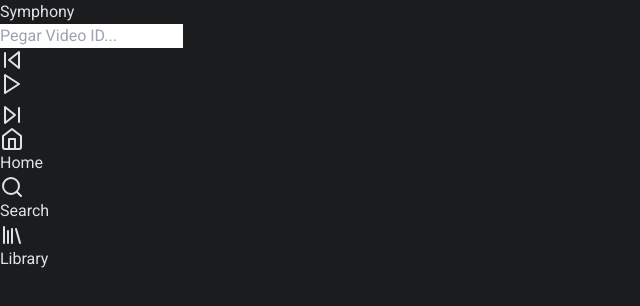
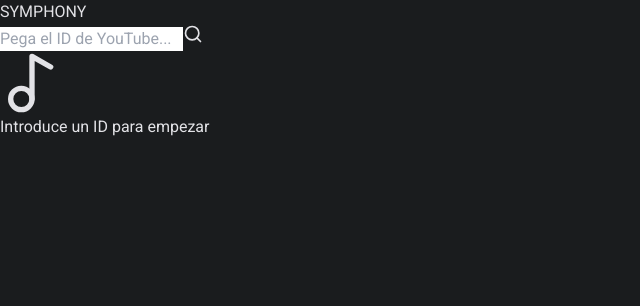
Before and after one commit to 3lprox/YouFuckYoutubeMusic, a React (Vite) app: page / in a window 1280 px wide. Shown: the top 306 px of the page, without its empty margins (0-640 px from the left). Built offline with nearby package versions, Linux system fonts and the light colour scheme; the HTML template or start-up script is replaced by a standard one.

Commit message:
Update App.tsx

```diff
--- a/src/App.tsx
+++ b/src/App.tsx
@@ -1,60 +1,152 @@
 import React, { useState, useRef, useEffect } from 'react';
-import { PlayerBar } from './components/PlayerBar';
-import { Navigation } from './components/Navigation';
-import { useDynamicTheme } from './hooks/useDynamicTheme';
+import { Play, Pause, SkipForward, SkipBack, Search, Music2, Volume2 } from 'lucide-react';
 
-export default function App() {
-  const [track, setTrack] = useState<any>(null);
+interface Track {
+  title: string;
+  artist: string;
+  thumbnail: string;
+  streamUrl: string;
+}
+
+function App() {
+  const [query, setQuery] = useState('');
+  const [currentTrack, setCurrentTrack] = useState<Track | null>(null);
   const [isPlaying, setIsPlaying] = useState(false);
-  const audioRef = useRef<HTMLAudioElement>(new Audio());
-  const { updateTheme } = useDynamicTheme();
+  const [loading, setLoading] = useState(false);
+  const [progress, setProgress] = useState(0);
+  const audioRef = useRef<HTMLAudioElement>(null);
 
-  const loadTrack = async (id: string) => {
-    const res = await fetch(`/api/fetch-track?videoId=${id}`);
-    const data = await res.json();
-    setTrack(data);
-    updateTheme(data.thumbnail);
+  const fetchTrack = async () => {
+    if (!query) return;
+    setLoading(true);
+    try {
+      const res = await fetch(`/api/fetch-track?videoId=${query}`);
+      const data = await res.json();
+      if (data.streamUrl) {
+        setCurrentTrack(data);
+        setIsPlaying(false); // Esperar a que el usuario pulse Play para cumplir con políticas de iOS
+      }
+    } catch (error) {
+      console.error("Error cargando Symphony:", error);
+    } finally {
+      setLoading(false);
+    }
+  };
 
-    audioRef.current.src = data.streamUrl;
-    audioRef.current.play();
-    setIsPlaying(true);
+  const togglePlay = () => {
+    if (audioRef.current) {
+      if (isPlaying) {
+        audioRef.current.pause();
+      } else {
+        // En iOS/Android, play() devuelve una promesa que debe ser manejada
+        const playPromise = audioRef.current.play();
+        if (playPromise !== undefined) {
+          playPromise.catch(error => {
+            console.log("Reproducción bloqueada por el navegador:", error);
+          });
+        }
+      }
+      setIsPlaying(!isPlaying);
+    }
+  };
 
-    // SponsorBlock Logic
-    const sRes = await fetch(`/api/sponsor-block?videoId=${id}`);
-    const segments = await sRes.json();
-    audioRef.current.ontimeupdate = () => {
-      segments.forEach((s: any) => {
-        if (audioRef.current.currentTime >= s.segment[0] && audioRef.current.currentTime < s.segment[1]) {
-          audioRef.current.currentTime = s.segment[1];
-        }
-      });
-    };
+  const handleTimeUpdate = () => {
+    if (audioRef.current) {
+      const progress = (audioRef.current.currentTime / audioRef.current.duration) * 100;
+      setProgress(progress || 0);
+    }
   };
 
   return (
-    <div className="min-h-screen bg-[var(--md-sys-color-background)] text-[var(--md-sys-color-on-background)] p-6">
-      <header className="mb-8">
-        <h1 className="text-3xl font-medium">Symphony</h1>
-        <input
-          placeholder="Pegar Video ID..."
-          className="w-full mt-4 p-4 rounded-2xl bg-[var(--md-sys-color-surface-container)] outline-none"
-          onKeyDown={(e: any) => e.key === 'Enter' && loadTrack(e.target.value)}
+    <div className="min-h-screen bg-[#0f0f0f] text-white flex flex-col items-center p-6 font-sans">
+      {/* Header / Search */}
+      <div className="w-full max-w-md mt-8 space-y-6">
+        <h1 className="text-3xl font-bold text-center tracking-tight text-red-500">SYMPHONY</h1>
+
+        <div className="relative flex items-center">
+          <input
+            type="text"
+            placeholder="Pega el ID de YouTube..."
+            className="w-full bg-[#212121] border-none rounded-full py-3 px-6 pr-12 focus:ring-2 focus:ring-red-600 outline-none transition-all"
+            value={query}
+            onChange={(e) => setQuery(e.target.value)}
+          />
+          <button
+            onClick={fetchTrack}
+            disabled={loading}
+            className="absolute right-2 p-2 bg-red-600 rounded-full hover:bg-red-700 transition-colors disabled:opacity-50"
+          >
+            <Search size={20} />
+          </button>
+        </div>
+
+        {/* Player Card */}
+        {currentTrack && (
+          <div className="bg-[#1e1e1e] rounded-3xl p-6 shadow-2xl animate-in fade-in zoom-in duration-300">
+            <div className="aspect-square w-full mb-6 overflow-hidden rounded-2xl shadow-lg">
+              <img
+                src={currentTrack.thumbnail}
+                alt="Thumbnail"
+                className="w-full h-full object-cover"
+              />
+            </div>
+
+            <div className="space-y-1 mb-8">
+              <h2 className="text-xl font-bold truncate">{currentTrack.title}</h2>
+              <p className="text-gray-400">{currentTrack.artist}</p>
+            </div>
+
+            {/* Progress Bar */}
+            <div className="w-full bg-gray-700 h-1 rounded-full mb-8">
+              <div
+                className="bg-white h-1 rounded-full relative"
+                style={{ width: `${progress}%` }}
+              >
+                <div className="absolute right-0 -top-1 w-3 h-3 bg-white rounded-full shadow" />
+              </div>
+            </div>
+
+            {/* Controls */}
+            <div className="flex justify-between items-center px-4">
+              <button className="text-gray-400 hover:text-white"><SkipBack size={28} /></button>
+              <button
+                onClick={togglePlay}
+                className="w-16 h-16 bg-white text-black rounded-full flex items-center justify-center hover:scale-105 transition-transform"
+              >
+                {isPlaying ? <Pause size={32} fill="black" /> : <Play size={32} fill="black" className="ml-1" />}
+              </button>
+              <button className="text-gray-400 hover:text-white"><SkipForward size={28} /></button>
+            </div>
+          </div>
+        )}
+
+        {/* Elemento de Audio Invisible */}
+        <audio
+          ref={audioRef}
+          src={currentTrack?.streamUrl}
+          onTimeUpdate={handleTimeUpdate}
+          onPlay={() => setIsPlaying(true)}
+          onPause={() => setIsPlaying(false)}
+          onEnded={() => setIsPlaying(false)}
+          crossOrigin="anonymous"
+          preload="auto"
         />
-      </header>
 
-      {track && (
-        <div className="animate-in fade-in zoom-in duration-500">
-          <img src={track.thumbnail} className="w-full aspect-square rounded-[32px] shadow-2xl mb-6" />
-          <h2 className="text-2xl font-bold">{track.title}</h2>
-          <p className="text-lg opacity-80">{track.artist}</p>
-        </div>
-      )}
+        {!currentTrack && !loading && (
+          <div className="flex flex-col items-center justify-center py-20 text-gray-500">
+            <Music2 size={64} className="mb-4 opacity-20" />
+            <p>Introduce un ID para empezar</p>
+          </div>
+        )}
 
-      <PlayerBar track={track} isPlaying={isPlaying} onToggle={() => {
-        isPlaying ? audioRef.current.pause() : audioRef.current.play();
-        setIsPlaying(!isPlaying);
-      }} />
-      <Navigation />
+        {loading && (
+          <div className="flex justify-center py-20">
+            <div className="animate-spin rounded-full h-8 w-8 border-t-2 border-red-600"></div>
+          </div>
+        )}
+      </div>
     </div>
   );
 }
+
+export default App;
```
